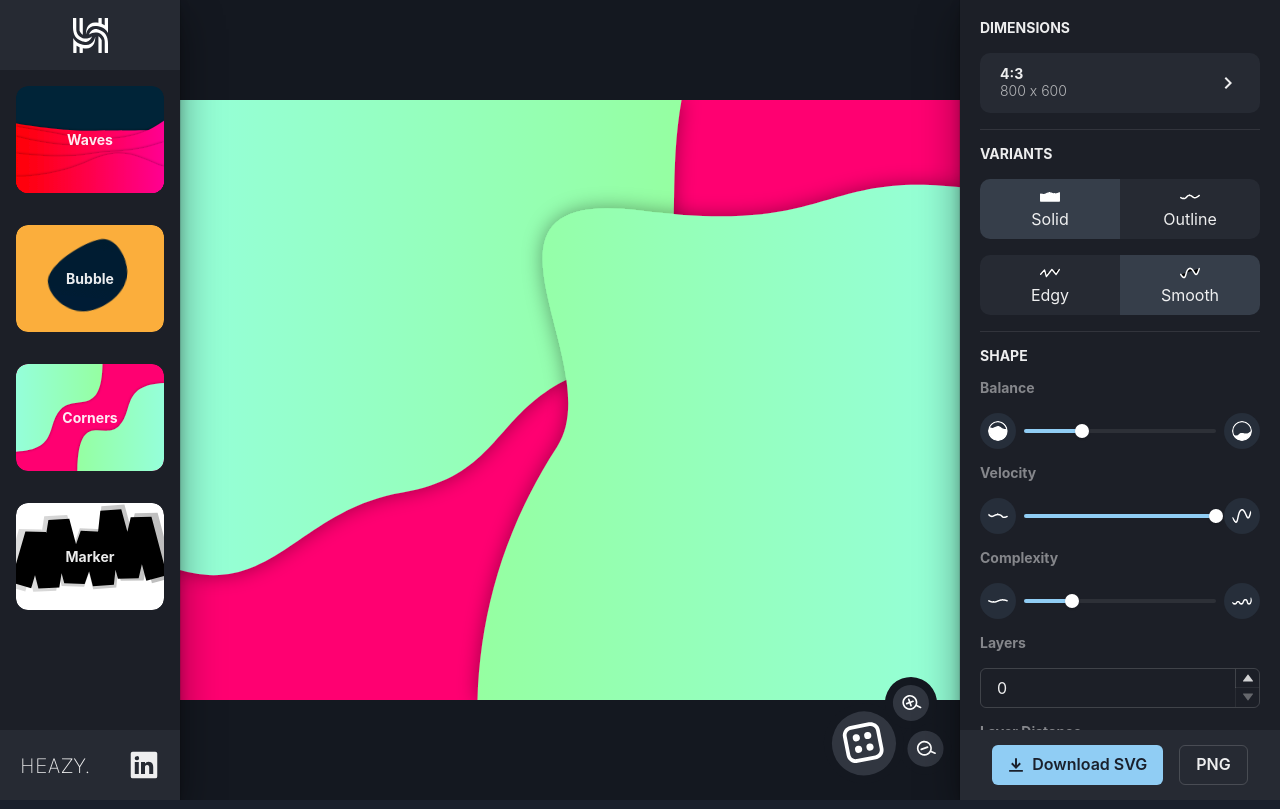
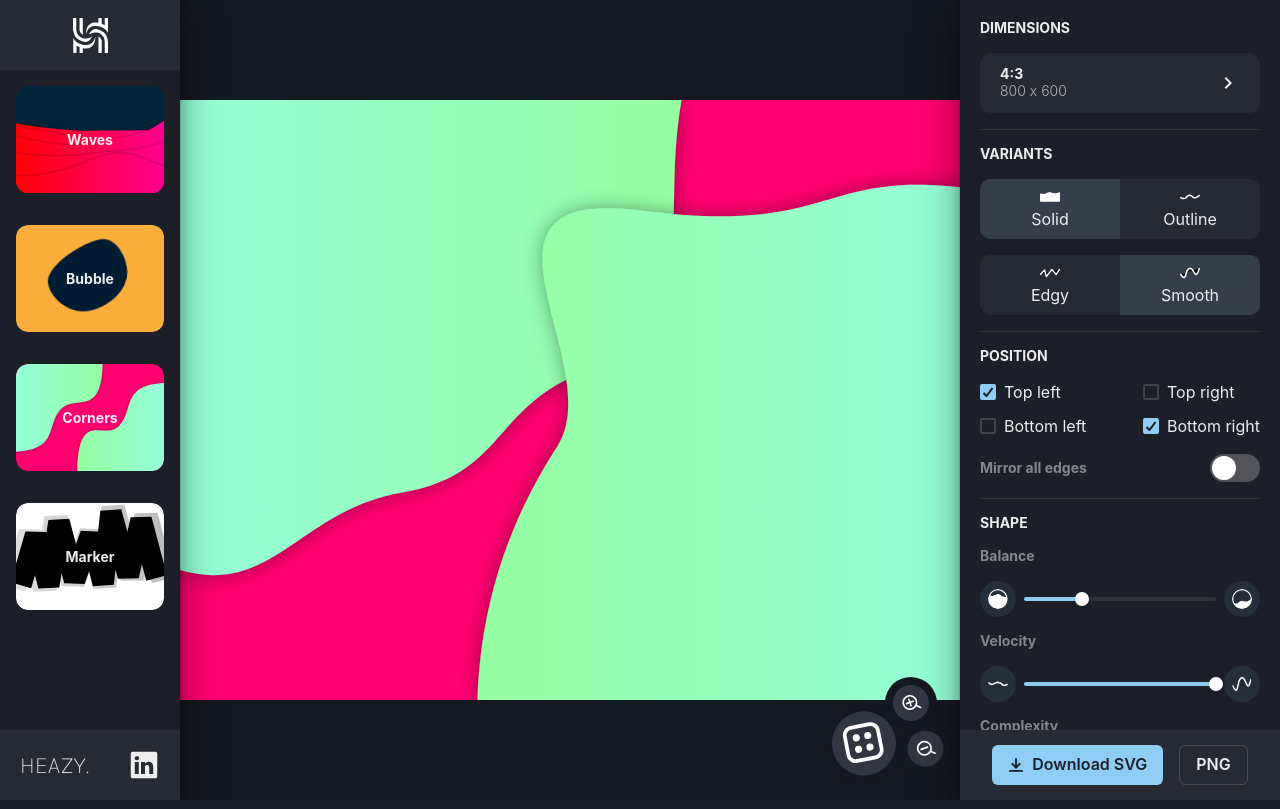
Before and after one commit to MaximBuz/heazy-svg-creator, a React (Create React App) app: page / in a window 1280 px wide. Both pictures are taken after a click on the element "Corners". Built offline with nearby package versions, Linux system fonts and the light colour scheme.

Commit message:
changed spacing for checkboxes in position of corners

```diff
--- a/src/components/RightMenu/Corners/CornerOptions.tsx
+++ b/src/components/RightMenu/Corners/CornerOptions.tsx
@@ -13,6 +13,7 @@ import Color from './Color';
 import { ICornerAllSetterProps } from '../../../utils/types/cornerSetterProps';
 import { ICornerAllProps } from '../../../utils/types/cornerProps';
 import Shadow from './Shadow';
+import Position from './Position';
 
 const CornerOptions: React.FunctionComponent<
   ICornerAllSetterProps &
@@ -22,10 +23,10 @@ const CornerOptions: React.FunctionComponent<
     <>
       <Variants {...props}></Variants>
       <Divider />
+      <Position {...props}></Position>
+      <Divider />
       <Shape   {...props}></Shape>
-      <Divider />
-      {/* <Direction {...props}></Direction> */}
-      {/* <Divider/> */}
+      <Divider/>
       <Color {...props}></Color>
       <Divider></Divider>
       <Shadow {...props}></Shadow>
--- /dev/null
+++ b/src/components/RightMenu/Corners/Position.tsx
@@ -0,0 +1,86 @@
+// Layout
+import {
+  Box,
+  Checkbox,
+  CheckboxGroup,
+  Container,
+  Flex,
+  Heading,
+  HStack,
+  Icon,
+  Slider,
+  SliderFilledTrack,
+  SliderThumb,
+  SliderTrack,
+  Stack,
+  Switch,
+  Tab,
+  TabList,
+  Tabs,
+} from '@chakra-ui/react';
+
+// Icons
+import SliderIconWrapper from '../SliderIconWrapper';
+import LineWidthLeft from './Icons/LineWidthLeft';
+import LineWidthRight from './Icons/LineWidthRight';
+import Solid from './Icons/Solid';
+import Outline from './Icons/Outline';
+import Edgy from './Icons/Edgy';
+import Smooth from './Icons/Smooth';
+import { ICornerPositionProps } from '../../../utils/types/cornerProps';
+import { ICornerPositionSetterProps } from '../../../utils/types/cornerSetterProps';
+
+export default function Position({
+  topLeftCorner,
+  topRightCorner,
+  bottomLeftCorner,
+  bottomRightCorner,
+  mirror,
+  setTopLeftCorner,
+  setTopRightCorner,
+  setBottomLeftCorner,
+  setBottomRightCorner,
+  setMirror,
+}: ICornerPositionProps & ICornerPositionSetterProps) {
+  return (
+    <>
+      <Heading as="h3" size="xs" textTransform="uppercase">
+        Position
+      </Heading>
+
+       {/* CORNER CHECKBOXES */}
+      <CheckboxGroup>
+        <Flex justifyContent="space-between">
+
+          <Flex direction="column" gap="10px">
+            <Checkbox isChecked={topLeftCorner} onChange={
+              () => {setTopLeftCorner((topLeftCorner)=> !topLeftCorner)}
+            }>Top left</Checkbox>
+             <Checkbox isChecked={bottomLeftCorner} onChange={
+              () => {setBottomLeftCorner((bottomLeftCorner)=> !bottomLeftCorner)}
+            }>Bottom left</Checkbox>
+
+          </Flex>
+
+          <Flex direction="column" gap="10px">
+            <Checkbox isChecked={topRightCorner} onChange={
+              () => {setTopRightCorner((topRightCorner)=> !topRightCorner)}
+            }>Top right</Checkbox>
+            <Checkbox isChecked={bottomRightCorner} onChange={
+              () => {setBottomRightCorner((bottomRightCorner)=> !bottomRightCorner)}
+            }>Bottom right</Checkbox>
+          </Flex>
+
+        </Flex>
+      </CheckboxGroup>
+
+      {/* MIRROR SWITCH */}
+      <HStack justifyContent="space-between">
+        <Heading as="h4" size="xs" opacity={0.5}>
+          Mirror all edges
+        </Heading>
+        <Switch size="lg" onChange={() => setMirror(!mirror)} />
+      </HStack>
+    </>
+  );
+}
```
